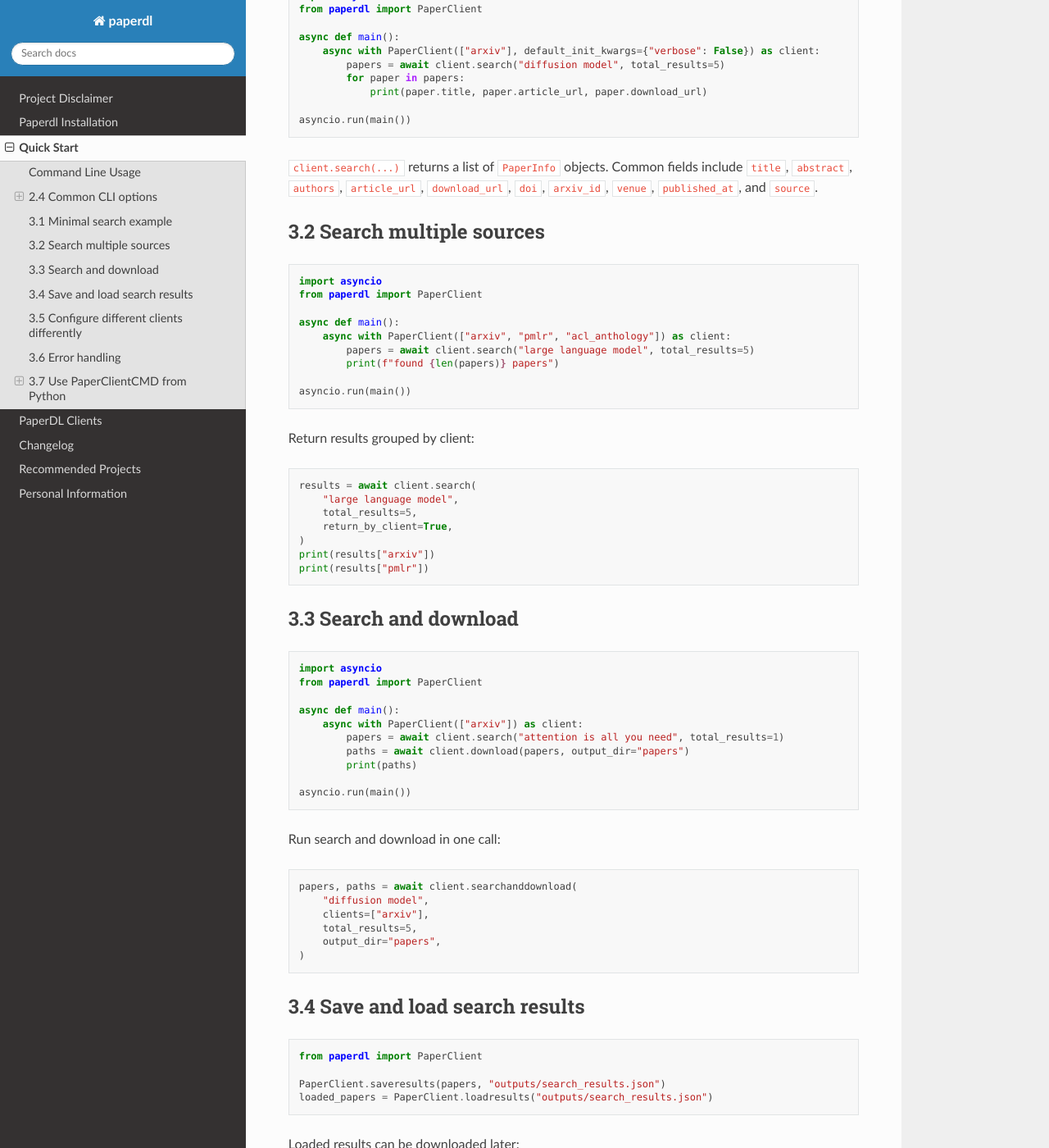
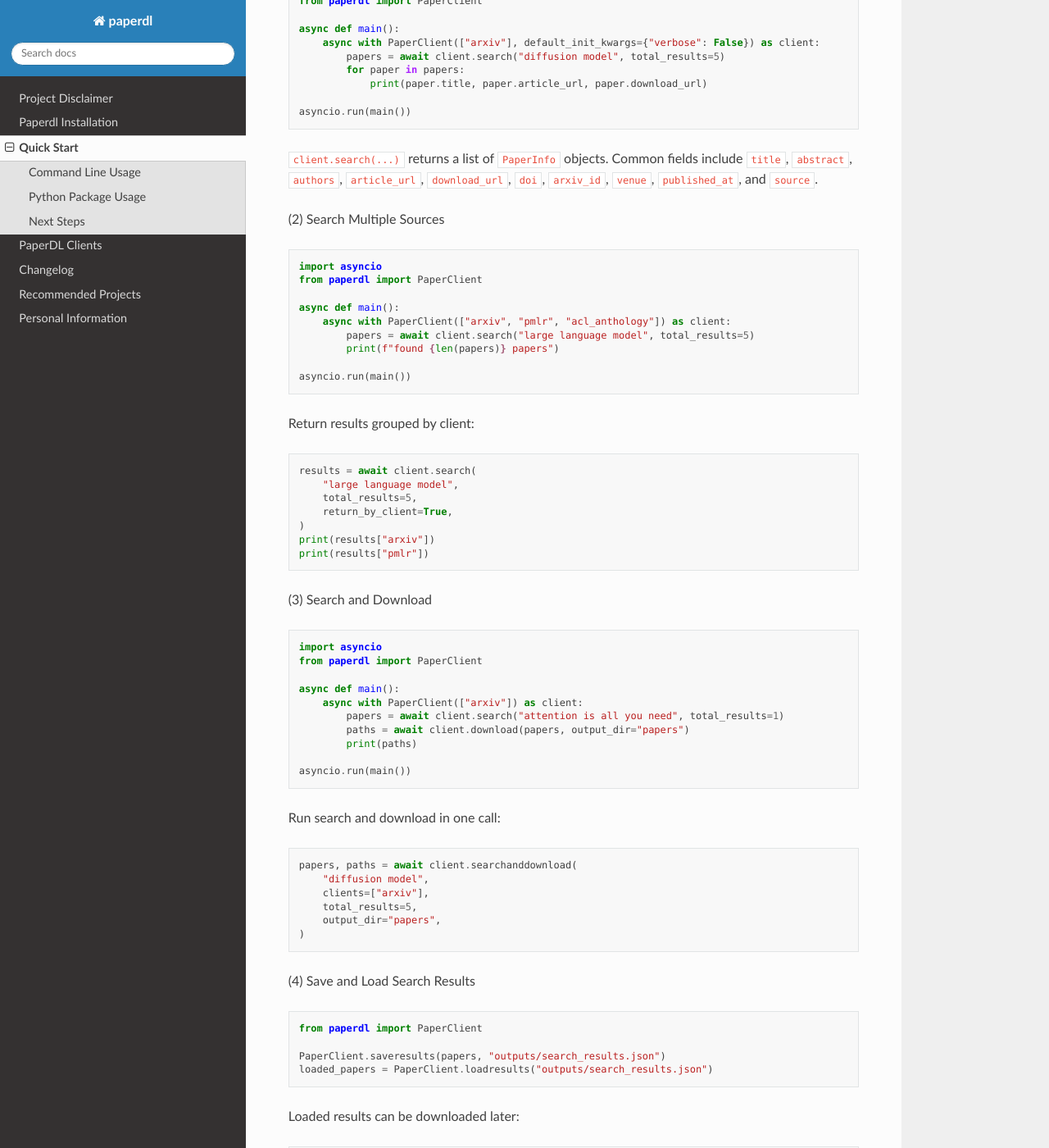
Before and after one commit to CharlesPikachu/paperdl, a Sphinx documentation site: the page built from docs/Quickstart.md, in a window 1280 px wide and 1400 px high, scrolled down 3678 px. Shown: the whole window at 82% size. Built offline with Sphinx 7.4.7 and the Read the Docs theme 3.1.0, drawn with Linux system fonts in a browser that asks for light colours; some of the changed text lies outside the part shown.

Commit message:
update docs

````diff
--- a/docs/Quickstart.md
+++ b/docs/Quickstart.md
@@ -89,18 +89,6 @@
 
 (3) Download Papers
 
-
-
-
-
-
-
-
-
-
-
-
-
 Search and download all returned papers:
 
 ```bash
@@ -143,36 +131,29 @@
 paperdl download "diffusion" -c arxiv,pmlr -n 5 --raise-on-error
 ```
 
-### 2.4 Common CLI options
+(4) Common CLI Options
 
-| Option | Purpose |
-| --- | --- |
-| `-c, --clients` | Comma-separated client names, or `all`. Default: `arxiv`. |
-| `-n, --total-results` | Default number of results per client. |
-| `--output-json` | Save `search` results to a JSON file. |
-| `--input-json` | Load paper records from JSON when running `download`. |
-| `--format` | Output format: `table`, `json`, or `jsonl`. |
-| `--select` | Download selection, such as `all`, `top10`, or `1,3-5`. |
-| `-o, --output-dir` | Output directory for PDFs. |
-| `--overwrite` | Overwrite existing PDF files. |
-| `--no-dedupe` | Disable cross-client deduplication. |
-| `--quiet` | Disable verbose logs and progress output where possible. |
-| `--search-concurrency` | Number of clients searched concurrently. |
-| `--init-param` / `--search-param` | Constructor or search parameter applied to all clients. |
-| `--client-init-param` / `--client-search-param` | Constructor or search parameter applied to one client. |
-| `--init-kwargs` / `--search-kwargs` | JSON object applied to all clients. |
-| `--client-init-kwargs` / `--client-search-kwargs` | JSON object keyed by client name. |
-
-
-
-
-
-
-
+| Option                                               | Purpose                                                                                                  |
+| ---                                                  | ---                                                                                                      |
+| `-c, --clients`                                      | Comma-separated client names, or `all`. Default: `arxiv`.                                                |
+| `-n, --total-results`                                | Default number of results per client.                                                                    |
+| `--output-json`                                      | Save `search` results to a JSON file.                                                                    |
+| `--input-json`                                       | Load paper records from JSON when running `download`.                                                    |
+| `--format`                                           | Output format: `table`, `json`, or `jsonl`.                                                              |
+| `--select`                                           | Download selection, such as `all`, `top10`, or `1,3-5`.                                                  |
+| `-o, --output-dir`                                   | Output directory for PDFs.                                                                               |
+| `--overwrite`                                        | Overwrite existing PDF files.                                                                            |
+| `--no-dedupe`                                        | Disable cross-client deduplication.                                                                      |
+| `--quiet`                                            | Disable verbose logs and progress output where possible.                                                 |
+| `--search-concurrency`                               | Number of clients searched concurrently.                                                                 |
+| `--init-param` / `--search-param`                    | Constructor or search parameter applied to all clients.                                                  |
+| `--client-init-param` / `--client-search-param`      | Constructor or search parameter applied to one client.                                                   |
+| `--init-kwargs` / `--search-kwargs`                  | JSON object applied to all clients.                                                                      |
+| `--client-init-kwargs` / `--client-search-kwargs`    | JSON object keyed by client name.                                                                        |
 
 #### Python Package Usage
 
-### 3.1 Minimal search example
+(1) Minimal Search Example
 
 ```python
 import asyncio
@@ -189,7 +170,7 @@
 
 `client.search(...)` returns a list of `PaperInfo` objects. Common fields include `title`, `abstract`, `authors`, `article_url`, `download_url`, `doi`, `arxiv_id`, `venue`, `published_at`, and `source`.
 
-### 3.2 Search multiple sources
+(2) Search Multiple Sources
 
 ```python
 import asyncio
@@ -215,7 +196,7 @@
 print(results["pmlr"])
 ```
 
-### 3.3 Search and download
+(3) Search and Download
 
 ```python
 import asyncio
@@ -241,7 +222,7 @@
 )
 ```
 
-### 3.4 Save and load search results
+(4) Save and Load Search Results
 
 ```python
 from paperdl import PaperClient
@@ -258,7 +239,7 @@
     paths = await client.download(loaded_papers, output_dir="papers")
 ```
 
-### 3.5 Configure different clients differently
+(5) Configure Different Clients Differently
 
 ```python
 import asyncio
@@ -293,7 +274,7 @@
 )
 ```
 
-### 3.6 Error handling
+(6) Error Handling
 
 By default, a failed client does not stop other clients. Search errors are stored in `client.last_errors`.
 
@@ -321,7 +302,7 @@
 )
 ```
 
-### 3.7 Use PaperClientCMD from Python
+(7) Use PaperClientCMD from Python
 
 `PaperClientCMD` is the Python wrapper behind the command line interface. It is useful when you want to reuse CLI behavior inside another script:
 
````
